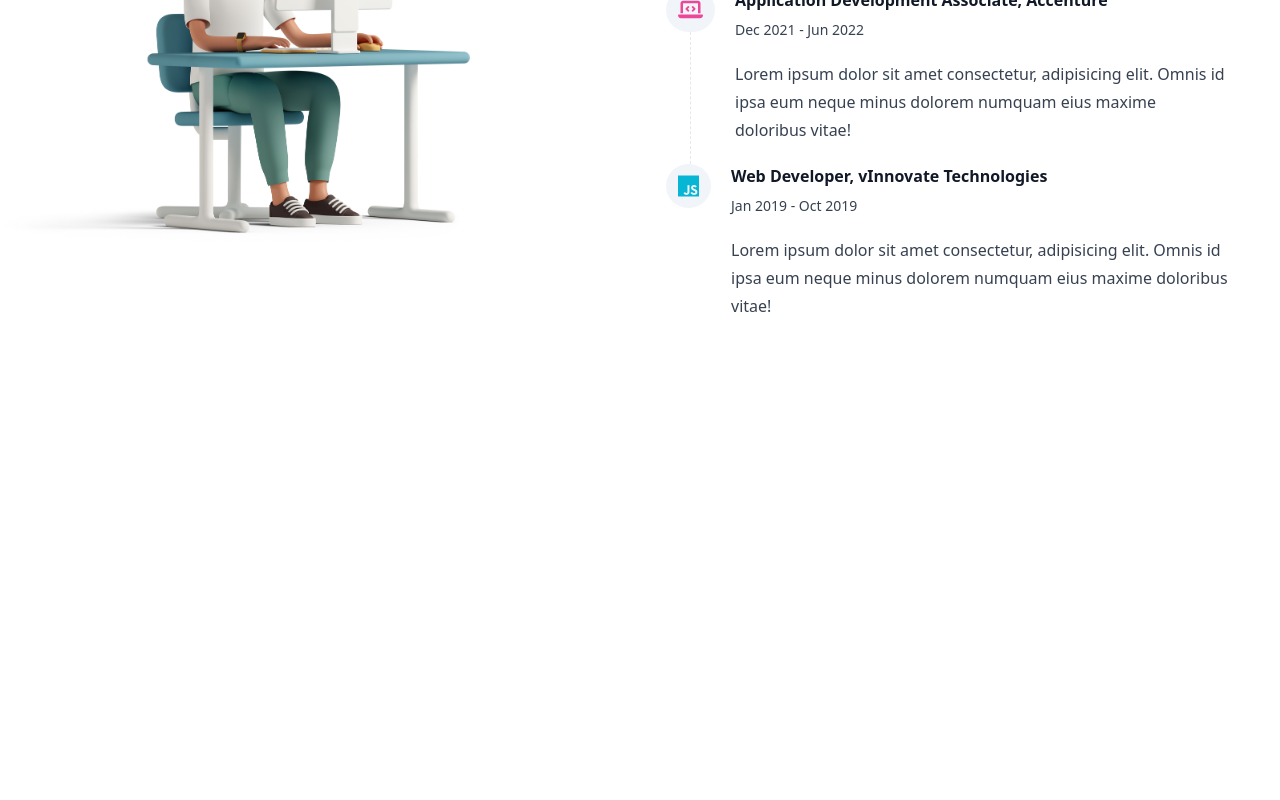
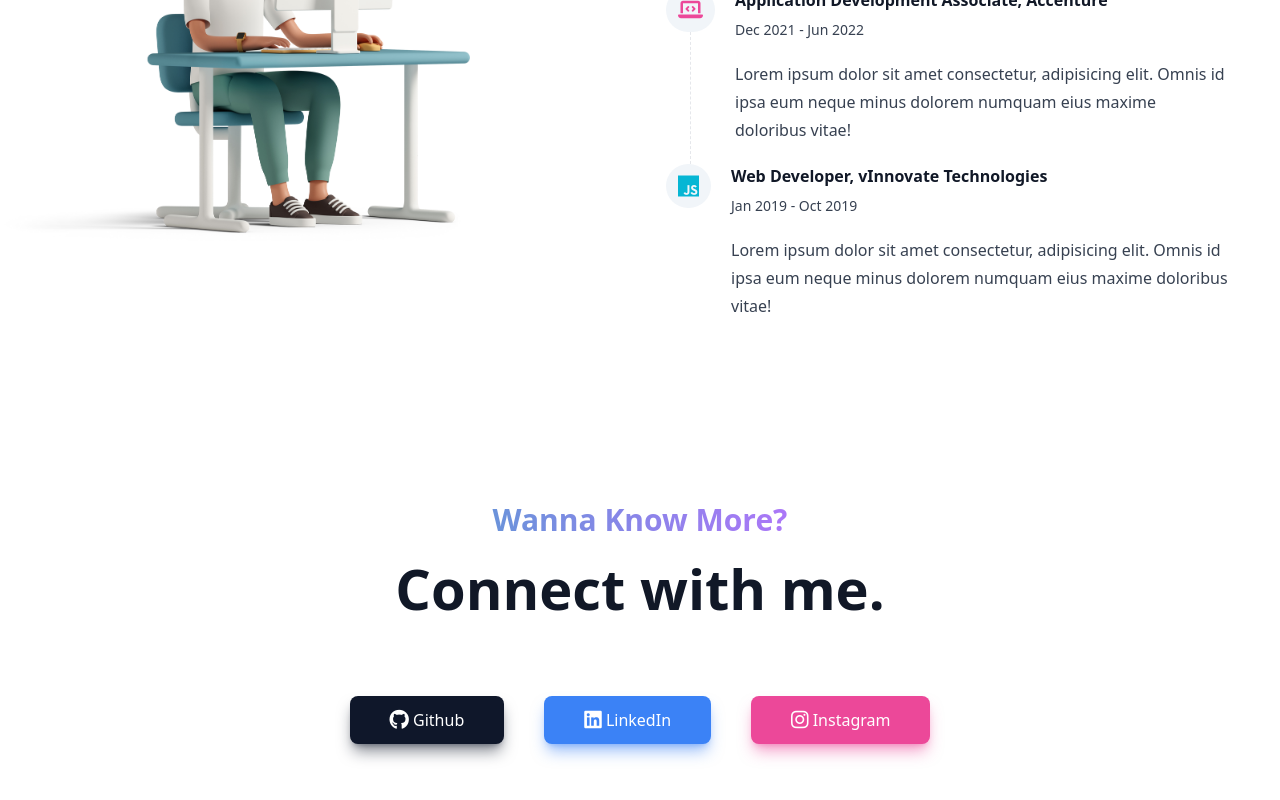
Before and after one commit to ratnesh1972/portfolio, a React (Create React App) app: page / in a window 1280 px wide. Shown: the part 2457-3257 px from the top of the page. Before the commit the page ends 2877 px from the top, so only its background shows below. Built offline with nearby package versions, Linux system fonts and the light colour scheme.

Commit message:
Connect page designed and added

```diff
--- a/src/App.js
+++ b/src/App.js
@@ -2,6 +2,7 @@
 import Skills from './components/skills/Skills';
 import Projects from './components/projects/Projects';
 import Experience from './components/experience/Experience';
+import Connect from './components/connect/Connect';
 
 function App() {
   return (
@@ -9,6 +10,7 @@ function App() {
       <Skills />
       <Projects />
       <Experience />
+      <Connect />
     </div>
   );
 }
--- /dev/null
+++ b/src/components/connect/Connect.js
@@ -0,0 +1,25 @@
+//Connect is a component which contains links for social sites and github.
+const Connect = () => {
+    return (
+        <section className="container mx-auto py-20">
+            {/* Heading and subheading of our section */}
+            <div className="prose lg:prose-xl text-center m-auto mb-5">
+                <h3 className="gradient-text">Wanna Know More?</h3>
+                <h1>Connect with me.</h1>
+            </div>
+            {/* Divide content and img into 4 columns */}
+            <div className="flex flex-row gap-10 mt-20 items-center justify-center">
+                {/* Content */}
+                {/* github */}
+
+                <button class="rounded-lg bg-slate-900 shadow-lg shadow-slate-900/50 text-white px-10 py-3"><i class="fa-brands fa-github fa-lg"></i> Github</button>
+
+                <button class="rounded-lg bg-blue-500 shadow-lg shadow-blue-500/50 text-white px-10 py-3"><i class="fa-brands fa-linkedin fa-lg"></i> LinkedIn</button>
+
+                <button class="rounded-lg bg-pink-500 shadow-lg shadow-pink-500/50 text-white px-10 py-3"><i class="fa-brands fa-instagram fa-lg"></i> Instagram</button>
+            </div >
+        </section >
+    )
+}
+
+export default Connect;
```
